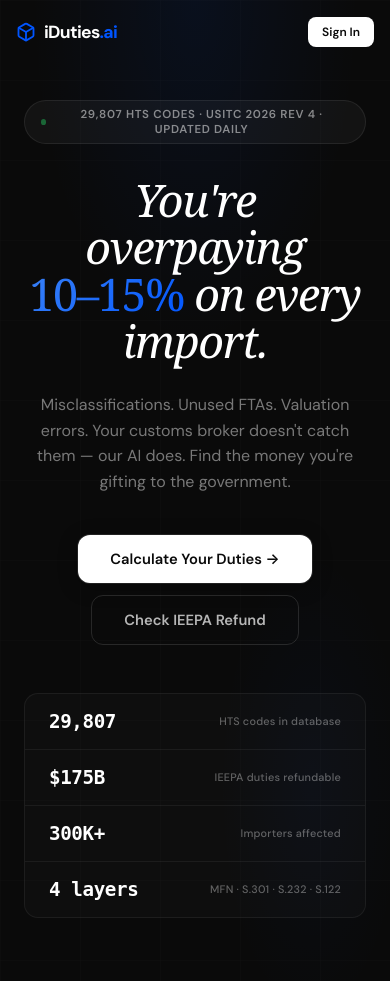
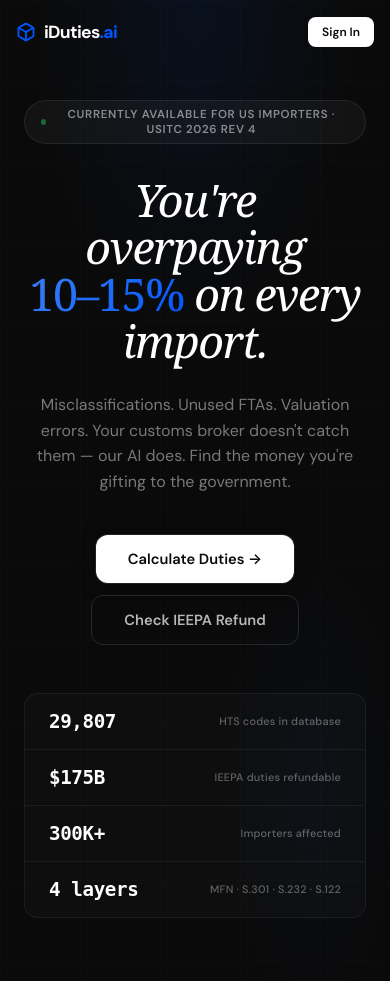
Before and after one commit to rebelkayn/dutycalc, a Flask app: page / in a window 390 px wide. Shown: the top 981 px of the page. Run offline with Flask 3, Linux system fonts and the light colour scheme; some libraries are stand-ins or nearby versions; some web fonts are replaced.

Commit message:
Fix mobile: eyebrow copy, button width, tab underline, title alignment

```diff
--- a/templates/landing.html
+++ b/templates/landing.html
@@ -335,11 +335,11 @@ section { padding: clamp(64px, 10vw, 120px) clamp(20px, 5vw, 40px); }
 <section class="hero">
   <div class="hero-grid"></div>
   <div class="hero-content">
-    <div class="hero-eyebrow"><span class="hero-eyebrow-dot"></span> 29,807 HTS codes · USITC 2026 Rev 4 · Updated daily</div>
+    <div class="hero-eyebrow"><span class="hero-eyebrow-dot"></span> Currently available for US importers · USITC 2026 Rev 4</div>
     <h1>You're overpaying<br><em>10–15%</em> on every import.</h1>
     <p class="hero-sub">Misclassifications. Unused FTAs. Valuation errors. Your customs broker doesn't catch them — our AI does. Find the money you're gifting to the government.</p>
     <div class="hero-ctas">
-      <a href="/calculator" class="btn-hero btn-hero-fill">Calculate Your Duties →</a>
+      <a href="/calculator" class="btn-hero btn-hero-fill">Calculate Duties →</a>
       <a href="/calculator#ieepa" class="btn-hero btn-hero-ghost">Check IEEPA Refund</a>
     </div>
     <div class="hero-stat-bar">
```
Also changed, not shown: templates/index.html (+10 -3 lines).
